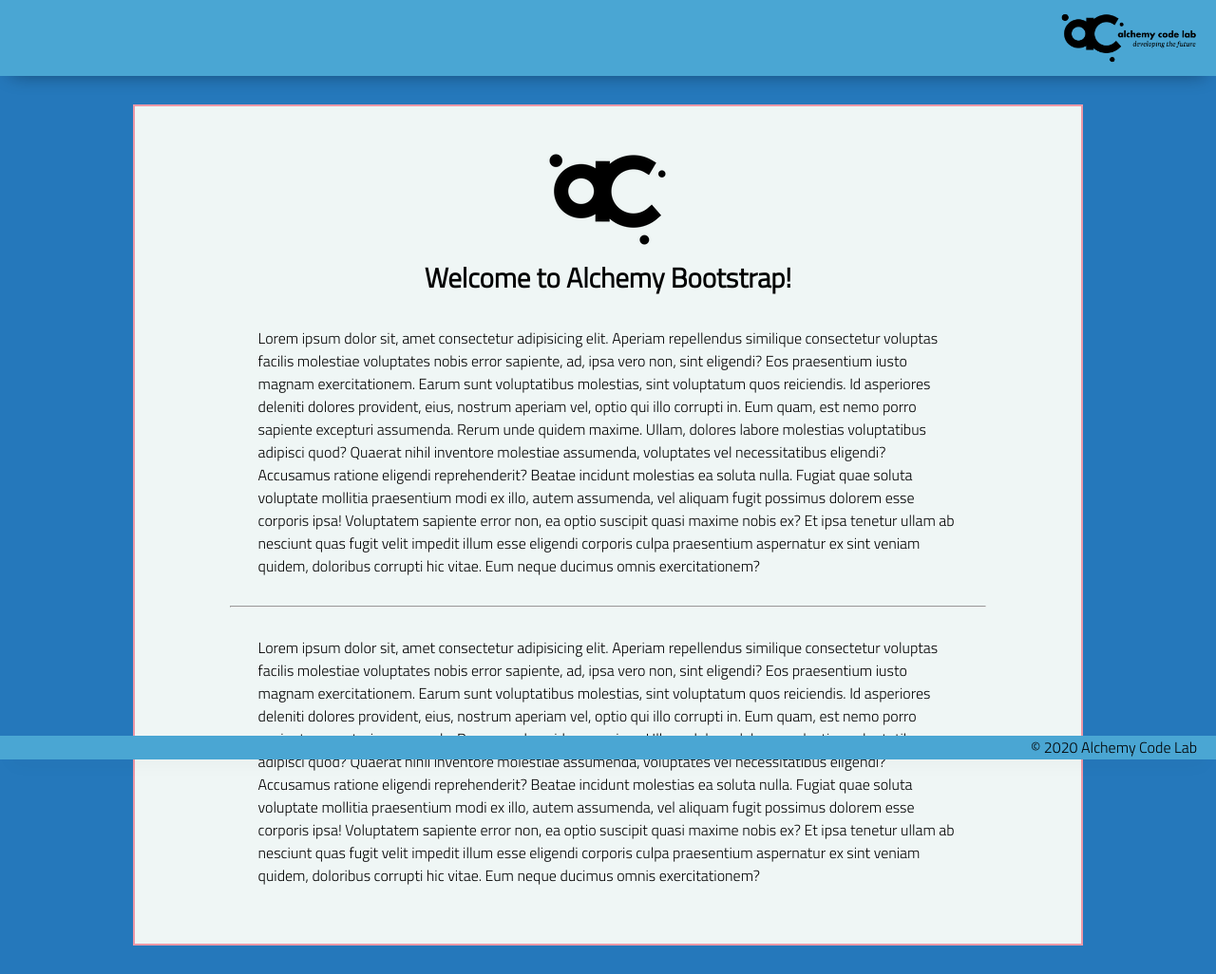
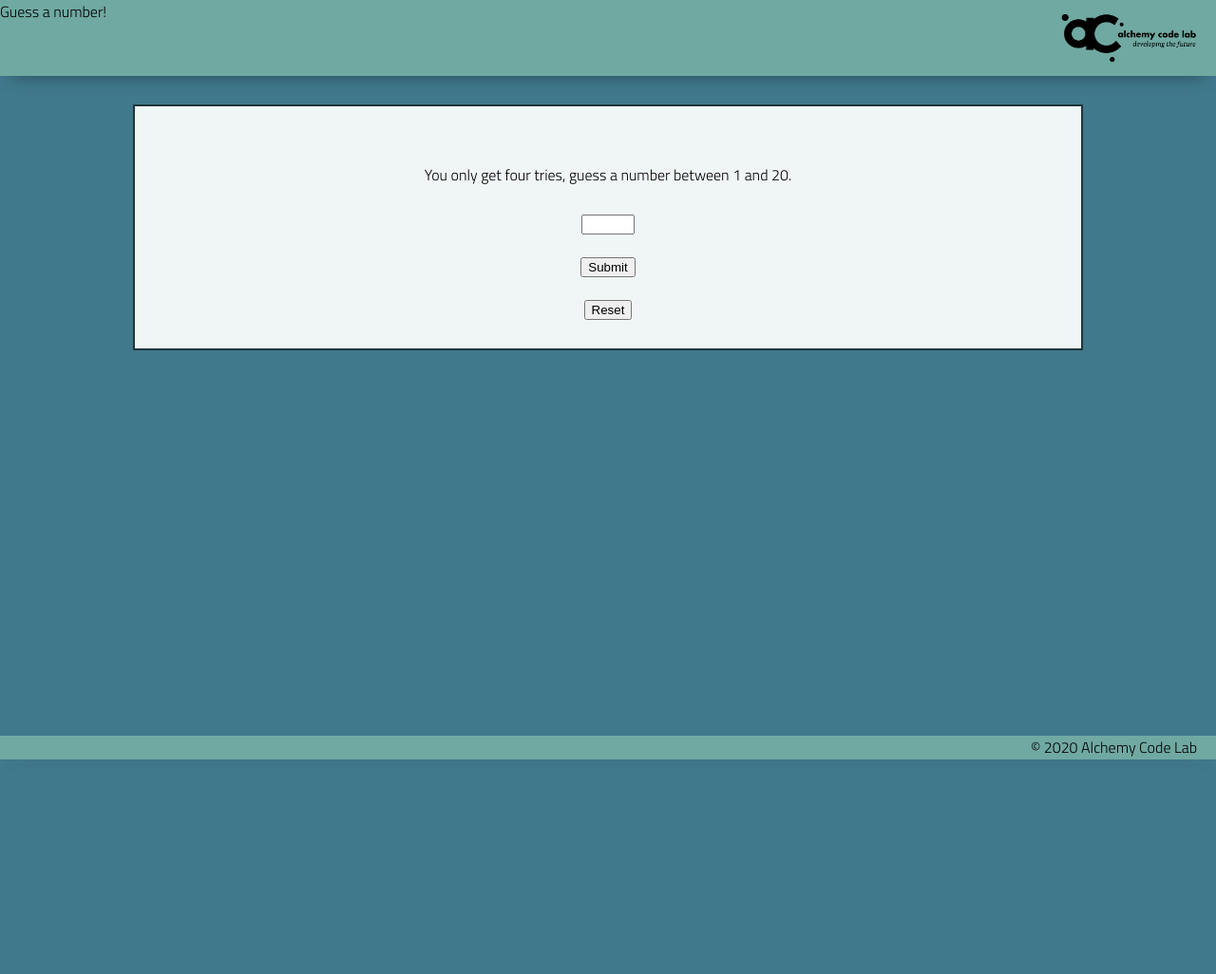
Before and after one commit to BrianMcPhillips/lab-02-guess-number, a plain HTML site: page index.html in a window 1280 px wide. Shown: the whole page at 95% size. After the commit the page ends 800 px from the top, so only its background shows below. Drawn offline with Linux system fonts and the light colour scheme.

Commit message:
Html setup

```diff
--- a/index.html
+++ b/index.html
@@ -14,34 +14,25 @@
 
 <body>
     <header>
+    <h1>Guess a number!</h1>
         <div class="gutter-right logo">
             <img src="assets/big-logo.png"/>
         </div>
+
     </header>
     <main>
         <section class="main-section">
-            <img class="main-logo" src="assets/alchemy-logo.png"/>
-            <h2>
-                Welcome to Alchemy Bootstrap!
-            </h2>
+            <p>You only get four tries, guess a number between 1 and 20.</p>
+            <input type="number" id="number-input" min="1" max="20">
+            <br>
+            <input type="submit" class="button" id="submit-button">
+            <br>
+            <div class="feedback">
+                <span id="guess-was"></span>
 
-            <content>
-            <p>
-                Lorem ipsum dolor sit, amet consectetur adipisicing elit. Aperiam repellendus similique consectetur voluptas facilis molestiae voluptates nobis error sapiente, ad, ipsa vero non, sint eligendi? Eos praesentium iusto magnam exercitationem.
-                Earum sunt voluptatibus molestias, sint voluptatum quos reiciendis. Id asperiores deleniti dolores provident, eius, nostrum aperiam vel, optio qui illo corrupti in. Eum quam, est nemo porro sapiente excepturi assumenda.
-                Rerum unde quidem maxime. Ullam, dolores labore molestias voluptatibus adipisci quod? Quaerat nihil inventore molestiae assumenda, voluptates vel necessitatibus eligendi? Accusamus ratione eligendi reprehenderit? Beatae incidunt molestias ea soluta nulla.
-                Fugiat quae soluta voluptate mollitia praesentium modi ex illo, autem assumenda, vel aliquam fugit possimus dolorem esse corporis ipsa! Voluptatem sapiente error non, ea optio suscipit quasi maxime nobis ex?
-                Et ipsa tenetur ullam ab nesciunt quas fugit velit impedit illum esse eligendi corporis culpa praesentium aspernatur ex sint veniam quidem, doloribus corrupti hic vitae. Eum neque ducimus omnis exercitationem?
-            </p>
-            <hr />
-            <p>
-                Lorem ipsum dolor sit, amet consectetur adipisicing elit. Aperiam repellendus similique consectetur voluptas facilis molestiae voluptates nobis error sapiente, ad, ipsa vero non, sint eligendi? Eos praesentium iusto magnam exercitationem.
-                Earum sunt voluptatibus molestias, sint voluptatum quos reiciendis. Id asperiores deleniti dolores provident, eius, nostrum aperiam vel, optio qui illo corrupti in. Eum quam, est nemo porro sapiente excepturi assumenda.
-                Rerum unde quidem maxime. Ullam, dolores labore molestias voluptatibus adipisci quod? Quaerat nihil inventore molestiae assumenda, voluptates vel necessitatibus eligendi? Accusamus ratione eligendi reprehenderit? Beatae incidunt molestias ea soluta nulla.
-                Fugiat quae soluta voluptate mollitia praesentium modi ex illo, autem assumenda, vel aliquam fugit possimus dolorem esse corporis ipsa! Voluptatem sapiente error non, ea optio suscipit quasi maxime nobis ex?
-                Et ipsa tenetur ullam ab nesciunt quas fugit velit impedit illum esse eligendi corporis culpa praesentium aspernatur ex sint veniam quidem, doloribus corrupti hic vitae. Eum neque ducimus omnis exercitationem?
-            </p>
-
+            </div>
+            <div id="win-lose"></div>
+            <input type="reset" class="button" id="reset">
         </section>
     </main>
     <footer>
--- a/styles/style.css
+++ b/styles/style.css
@@ -1,10 +1,10 @@
 
 body {
     /* https://coolors.co/generate and click export -> scss to get the colors to copy and paste below*/
-    --color1: hsla(349, 69%, 76%, 1);
-    --color2: hsla(207, 67%, 44%, 1);
-    --color3: hsla(200, 61%, 56%, 1);
-    --color4: hsla(187, 41%, 94%, 1);
+    --color1: hsla(194, 33%, 18%, 1);
+    --color2: hsla(195, 37%, 40%, 1);
+    --color3: hsla(172, 25%, 55%, 1);
+    --color4: hsla(129, 22%, 69%, 1);
     --color5: hsla(170, 28%, 95%, 1);
 
     /* --color1: hsla(45, 86%, 83%, 1);
@@ -47,7 +47,7 @@ section {
 
 header {
     display: flex;
-    justify-content: flex-end;
+    justify-content: space-between;
     background-color: var(--color3);
     height: var(--header-height);
     box-shadow: var(--shadow);
```
